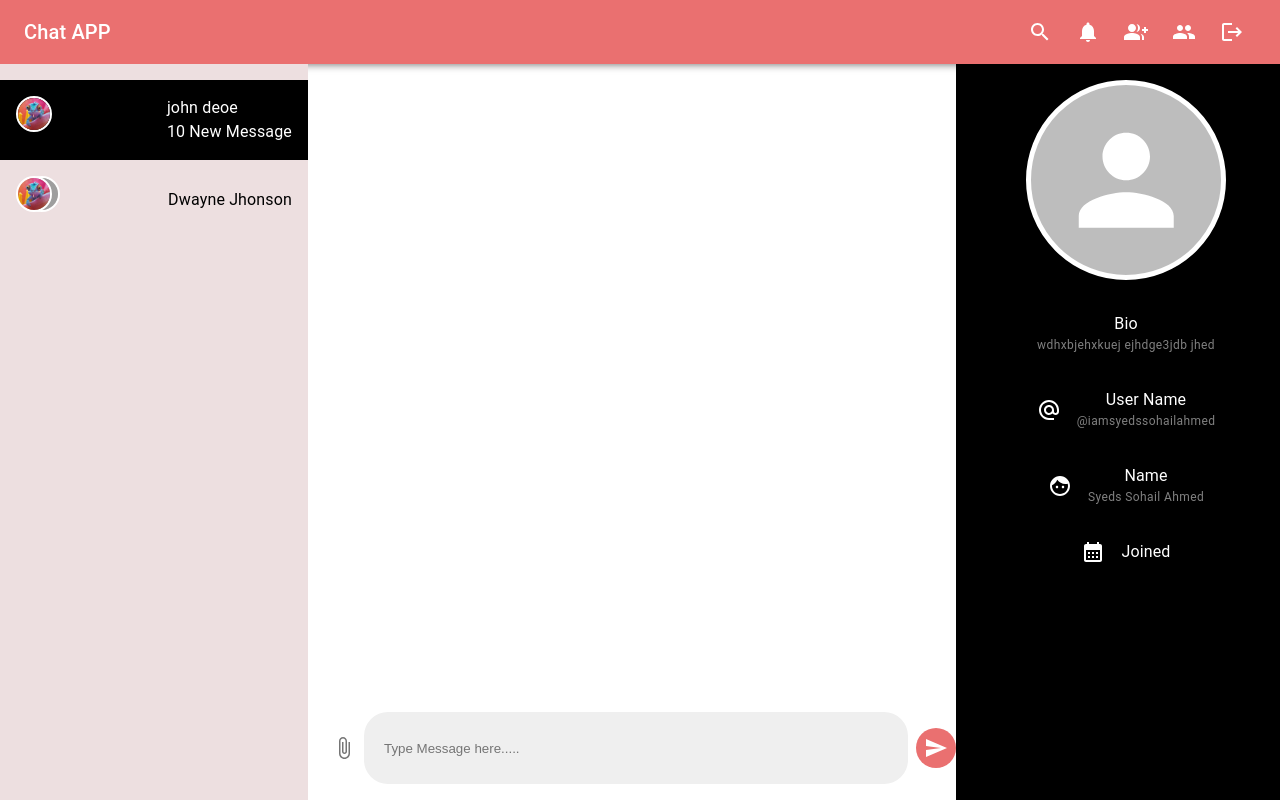
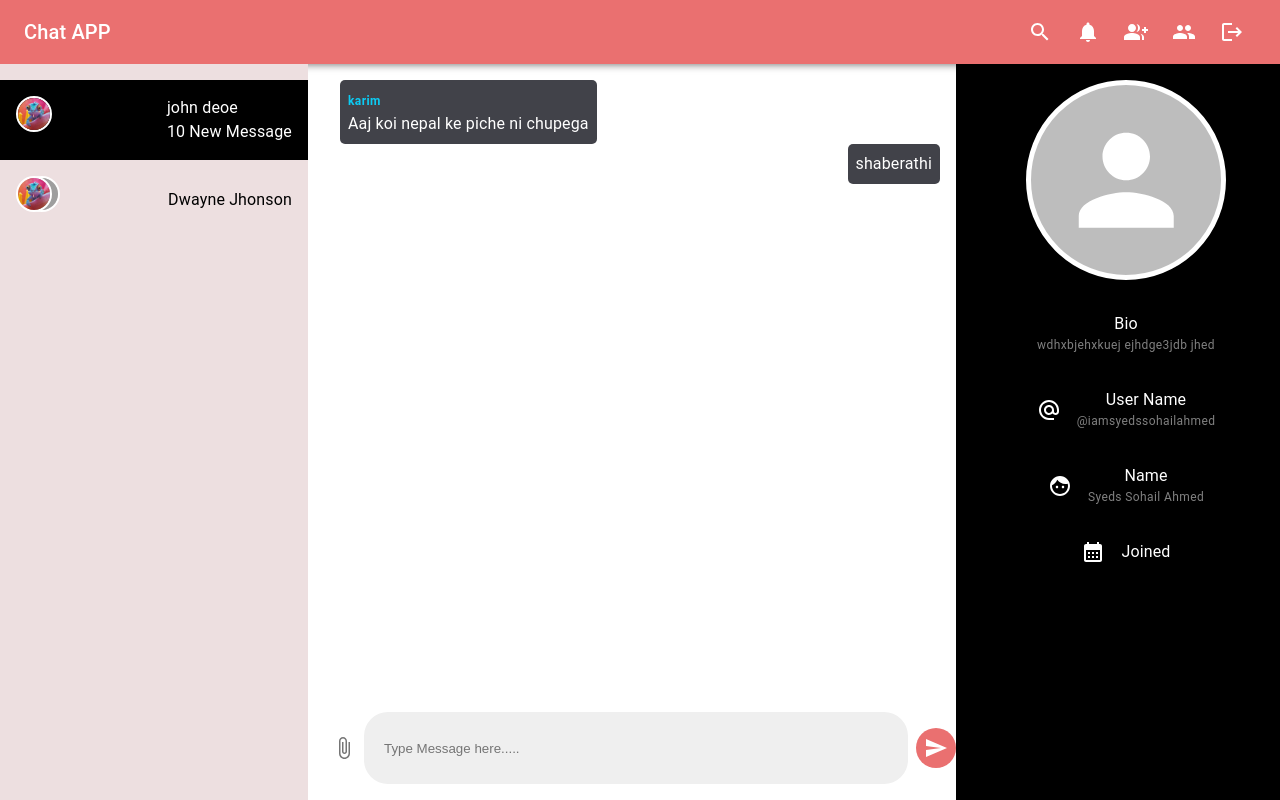
Before and after one commit to syedsohaillahmed/chat-app-frontend, a React (Vite) app: page /chat/1 in a window 1280 px wide. Built offline with nearby package versions, Linux system fonts and the light colour scheme; grey boxes are pictures that could not be loaded.

Commit message:
Added Message component

```diff
--- a/src/components/Specific/ChatList.jsx
+++ b/src/components/Specific/ChatList.jsx
@@ -25,7 +25,6 @@ const ChatList = ({
             ({ chatId }) => chatId === _id
           );
 
-          console.log("dekho zara",  chatId, _id);
 
           const isOnline = members?.some((member) => onlineUsers.includes(_id));
 
--- a/src/components/Specific/Profile.jsx
+++ b/src/components/Specific/Profile.jsx
@@ -7,7 +7,6 @@ const Profile = () => {
   const date = new Date("2023-11-19").toISOString();
   //  updatedDate = moment.duration(date)
 
-  console.log("date", date);
   return (
     <Stack spacing={"2rem"} alignItems={"center"}>
       <Avatar
--- a/src/components/constants/Colors.js
+++ b/src/components/constants/Colors.js
@@ -1,2 +1,4 @@
 export const orange = "#ea7070"
 export const homeBackgroundColor= "#e9f0e5"
+export const senderNameColor = "#0ccbf3"
+export const messagebgcolor ="#414249"
--- /dev/null
+++ b/src/components/shared-components/MessageComponent.jsx
@@ -0,0 +1,35 @@
+import { Typography } from "@mui/material";
+import React, { memo } from "react";
+import {  messagebgcolor, senderNameColor } from "../constants/Colors";
+
+const MessageComponent = ({ message, user }) => {
+  const { sender, content, attachments = [], createdAt } = message;
+  console.log("messagggggggggee", message)
+  const sameSender = sender?._id === user?._id;
+
+  return (
+    <>
+      <div
+        style={{
+          alignSelf: sameSender ? "flex-end" : "flex-start",
+          backgroundColor: messagebgcolor,
+          color: "white",
+          borderRadius: "5px",
+          padding: "0.5rem",
+        }}
+      >
+        {
+            !sameSender && <Typography color={senderNameColor} variant="caption" fontWeight={600} >
+                {sender.name}
+            </Typography>
+        }
+
+        {content &&  <Typography  >
+            {content}
+        </Typography> }
+      </div>
+    </>
+  );
+};
+
+export default memo(MessageComponent);
--- a/src/components/shared-components/UserList.jsx
+++ b/src/components/shared-components/UserList.jsx
@@ -10,7 +10,6 @@ import {
 import React, { memo } from "react";
 
 const UserList = ({ user = [], handleAddFriend }) => {
-  console.log("userrr", user);
   return (
     <List sx={{ width: "100%" }}>
       {user.map((user, index) => (
--- a/src/pages/Chat.jsx
+++ b/src/pages/Chat.jsx
@@ -5,6 +5,15 @@ import { homeBackgroundColor } from "../components/constants/Colors";
 import { AttachFile, Send } from "@mui/icons-material";
 import { CustomInputBox } from "../components/styles/StyledComponent";
 import { orange } from "../components/constants/Colors";
+import { sampleMessage } from "../components/constants/sampleData";
+import MessageComponent from "../components/shared-components/MessageComponent";
+
+const user = {
+  _id: "2",
+  name: "sohail",
+};
+
+console.log("sample mesageee", sampleMessage)
 
 const Chat = () => {
   const containerRef = useRef(null);
@@ -22,7 +31,9 @@ const Chat = () => {
           height: "90%",
         }}
       >
-        {/* {Message render} */}
+        {sampleMessage.map((messageData, index) => (
+          <MessageComponent message={messageData} key={index} user={user} />
+        ))}
       </Stack>
 
       <form style={{ height: "10%" }}>
```
Also changed, not shown: src/components/constants/sampleData.js.
